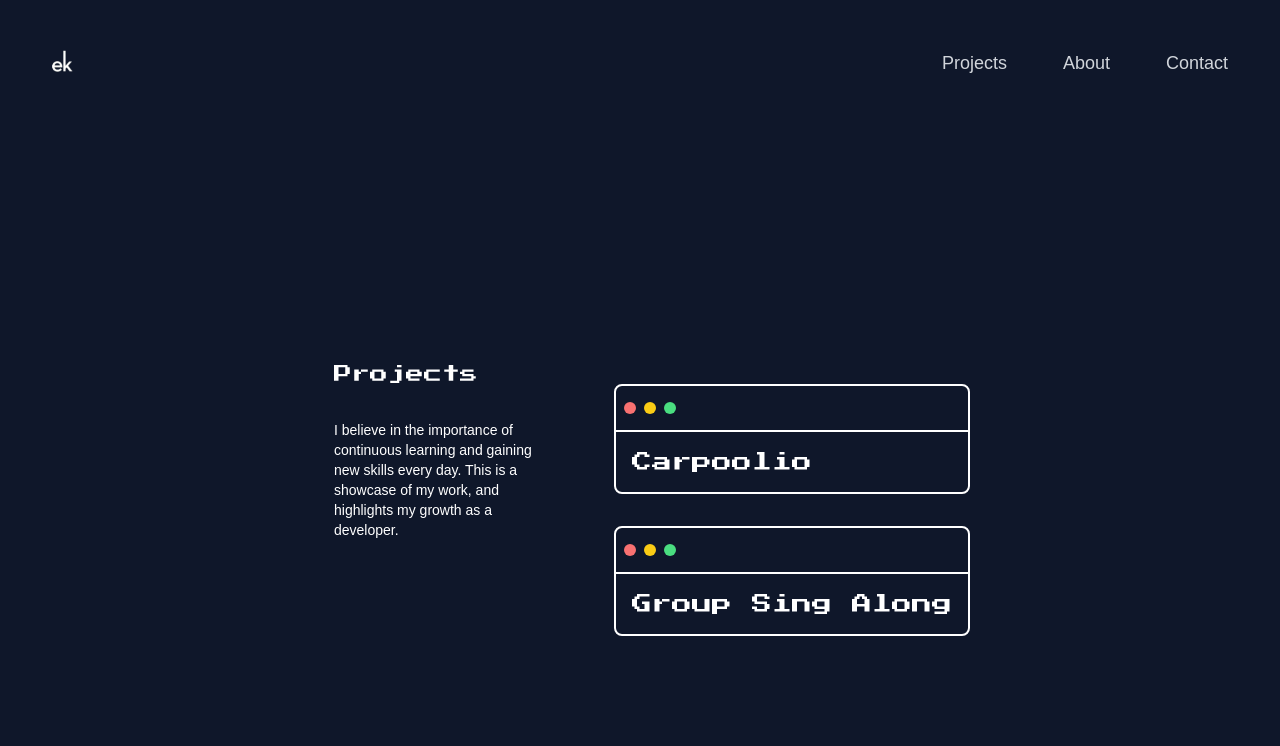
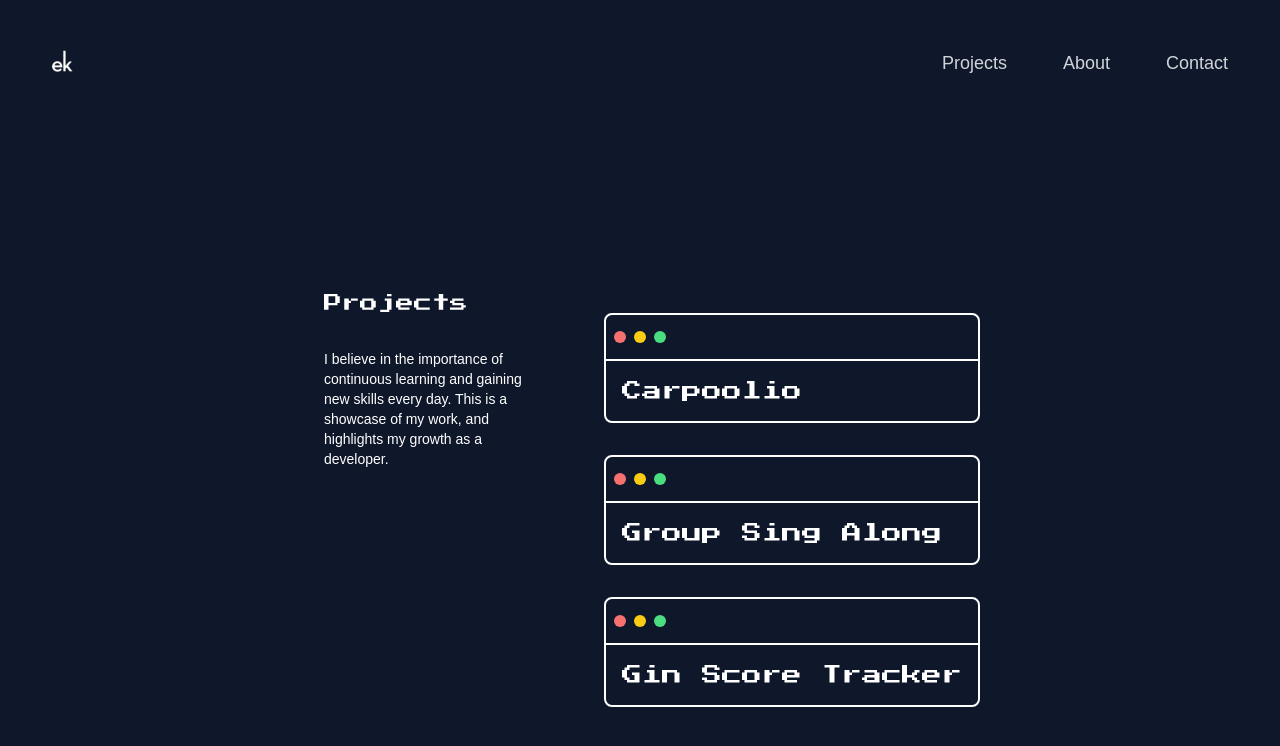
Before and after one commit to ernkerr/dev-portfolio, a Next.js app: page /projects in a window 1280 px wide. Shown: the top 746 px of the page. Built offline with nearby package versions, Linux system fonts and the light colour scheme.

Commit message:
Add Gin Score Tracker project  to Projects page

```diff
--- a/src/app/projects/page.tsx
+++ b/src/app/projects/page.tsx
@@ -73,6 +73,27 @@ export default function Projects() {
                   /> */}
                 </div>
               </div>
+
+              <div className="mb-8">
+                <div className="rounded-lg border-2 border-white pt-4">
+                  {/* Browser bar styling */}
+                  <div className="border-b-2 border-white px-2 pb-2">
+                    <div className="mb-2 flex gap-2">
+                      <div className="h-3 w-3 rounded-full bg-red-400"></div>
+                      <div className="h-3 w-3 rounded-full bg-yellow-400"></div>
+                      <div className="h-3 w-3 rounded-full bg-green-400"></div>
+                    </div>
+                  </div>
+                  {/* Content */}
+                  <Link href="/ginScoreTracker">
+                    <h2
+                      className={`${pressStart.className} text-md p-4 transition-colors duration-200 hover:bg-blue-600/20 md:text-xl`}
+                    >
+                      Gin Score Tracker
+                    </h2>
+                  </Link>
+                </div>
+              </div>
             </div>
           </div>
         </div>
```
